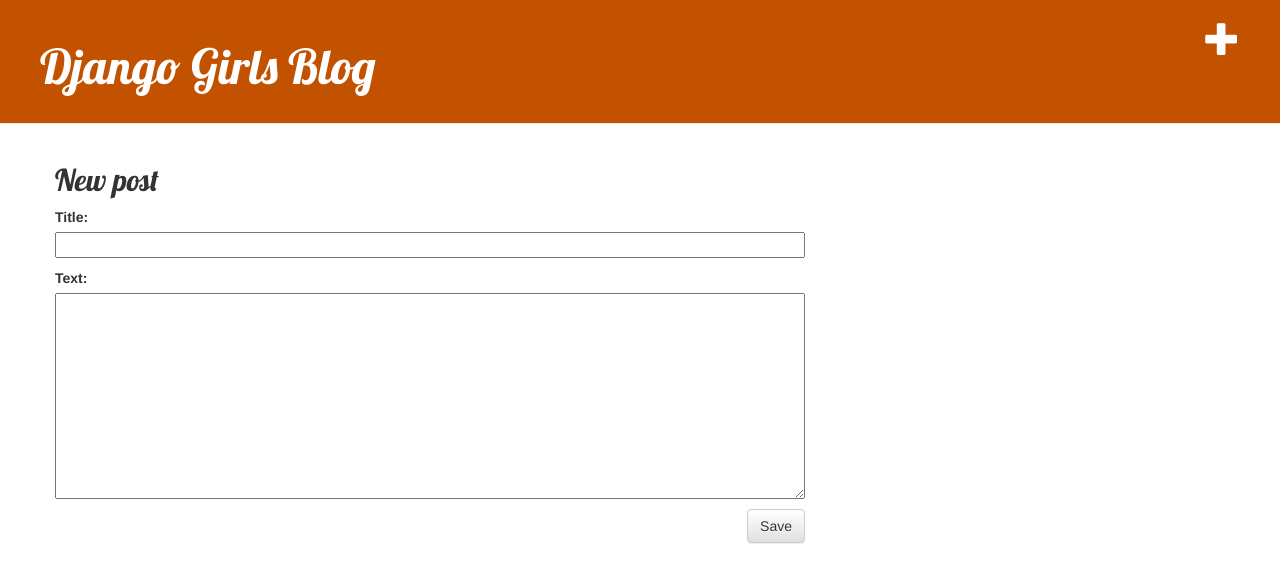
After one commit to Yuto-Kat/my-first-blog, a Django app: page /post/new/ in a window 1280 px wide. The commit adds this page. Shown: the top 583 px of the page. Run offline with Django 3.2, Linux system fonts and the light colour scheme; the visitor is signed in with stand-in values (Sample User, id 1); some libraries are stand-ins or nearby versions.

Commit message:
Added views to create/edit blog post inside the site.

```diff
--- /dev/null
+++ b/blog/forms.py
@@ -0,0 +1,9 @@
+from django import forms
+
+from .models import Post
+
+class PostForm(forms.ModelForm):
+
+    class Meta:
+        model = Post
+        fields = ('title', 'text',)
--- /dev/null
+++ b/blog/static/css/blog.css
@@ -0,0 +1,46 @@
+.page-header {
+    background-color: #C25100;
+    margin-top: 0;
+    padding: 20px 20px 20px 40px;
+}
+
+.page-header h1, .page-header h1 a, .page-header h1 a:visited, .page-header h1 a:active {
+    color: #ffffff;
+    font-size: 36pt;
+    text-decoration: none;
+}
+
+.content {
+    margin-left: 40px;
+}
+
+h1, h2, h3, h4 {
+    font-family: 'Lobster', cursive;
+}
+
+.date {
+    color: #828282;
+}
+
+.save {
+    float: right;
+}
+
+.post-form textarea, .post-form input {
+    width: 100%;
+}
+
+.top-menu, .top-menu:hover, .top-menu:visited {
+    color: #ffffff;
+    float: right;
+    font-size: 26pt;
+    margin-right: 20px;
+}
+
+.post {
+    margin-bottom: 70px;
+}
+
+.post h2 a, .post h2 a:visited {
+    color: #000000;
+}
--- a/blog/templates/blog/base.html
+++ b/blog/templates/blog/base.html
@@ -11,6 +11,9 @@
 
 <body>
     <div class="page-header">
+        {% if user.is_authenticated %}
+            <a href="{% url 'post_new' %}" class="top-menu"><span class="glyphicon glyphicon-plus"></span></a>
+        {% endif %}
         <h1><a href="/">Django Girls Blog</a></h1>
     </div>
 
--- a/blog/templates/blog/post_detail.html
+++ b/blog/templates/blog/post_detail.html
@@ -7,6 +7,9 @@
                 {{ post.published_date }}
             </div>
         {% endif %}
+        {% if user.is_authenticated %}
+            <a class="btn btn-default" href="{% url 'post_edit' pk=post.pk %}"><span class="glyphicon glyphicon-pencil"></span></a>
+        {% endif %}
         <h2>{{ post.title }}</h2>
         <p>{{ post.text|linebreaksbr }}</p>
     </div>
--- /dev/null
+++ b/blog/templates/blog/post_edit.html
@@ -0,0 +1,9 @@
+{% extends 'blog/base.html' %}
+
+{% block content %}
+    <h2>New post</h2>
+    <form method="POST" class="post-form">{% csrf_token %}
+        {{ form.as_p }}
+        <button type="submit" class="save btn btn-default">Save</button>
+    </form>
+{% endblock %}
--- a/blog/urls.py
+++ b/blog/urls.py
@@ -4,4 +4,6 @@
 urlpatterns = [
     path('', views.post_list, name='post_list'),
     path('post/<int:pk>/', views.post_detail, name='post_detail'),
+    path('post/new/', views.post_new, name='post_new'),
+    path('post/<int:pk>/edit/', views.post_edit, name='post_edit'),
 ]
--- a/blog/views.py
+++ b/blog/views.py
@@ -1,6 +1,8 @@
 from django.shortcuts import render, get_object_or_404
 from django.utils import timezone
+from django.shortcuts import redirect
 from .models import Post
+from .forms import PostForm
 
 def post_list(request):
     posts = Post.objects.filter(published_date__lte=timezone.now()).order_by('published_date')
@@ -9,3 +11,30 @@
 def post_detail(request, pk):
     post = get_object_or_404(Post, pk=pk)
     return render(request, 'blog/post_detail.html', {'post': post})
+
+def post_new(request):
+    if request.method == "POST":
+        form = PostForm(request.POST)
+        if form.is_valid():
+            post = form.save(commit=False)
+            post.author = request.user
+            post.published_date = timezone.now()
+            post.save()
+            return redirect('post_detail', pk=post.pk)
+    else:
+        form = PostForm()
+    return render(request, 'blog/post_edit.html', {'form': form})
+
+def post_edit(request, pk):
+    post = get_object_or_404(Post, pk=pk)
+    if request.method == "POST":
+        form = PostForm(request.POST, instance=post)
+        if form.is_valid():
+            post = form.save(commit=False)
+            post.author = request.user
+            post.published_date = timezone.now()
+            post.save()
+            return redirect('post_detail', pk=post.pk)
+    else:
+        form = PostForm(instance=post)
+    return render(request, 'blog/post_edit.html', {'form': form})
```
Also changed, not shown: 1 other file.
